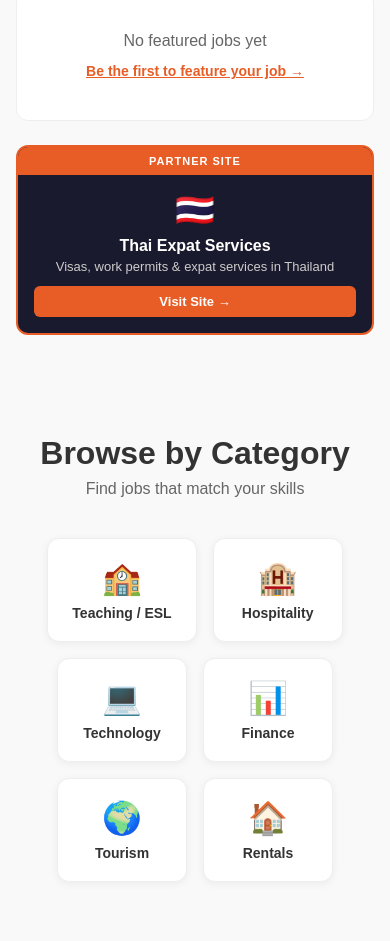
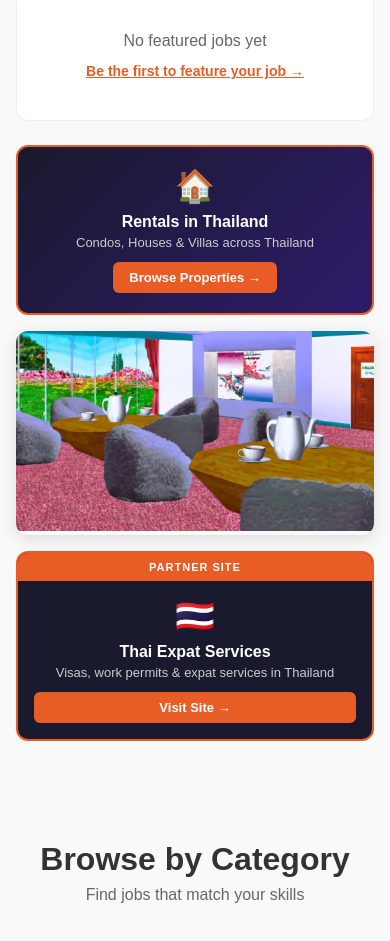
Before and after one commit to Davidjohnray/thailand-jobs, a Next.js app: page / in a window 390 px wide. Shown: the part 865-1806 px from the top of the page. Built offline with nearby package versions, Linux system fonts and the light colour scheme; no server answers; the database is empty.

Commit message:
add rentals and lucky cleaning to mobile ads section

```diff
--- a/app/page.tsx
+++ b/app/page.tsx
@@ -108,6 +108,25 @@ export default async function Home() {
           )}
 
           <div className="mobile-ads" style={{ flexDirection: 'column', gap: '16px', marginTop: '24px' }}>
+
+  {/* RENTALS - MOBILE */}
+  <a href="/rentals" style={{ textDecoration: 'none' }}>
+    <div style={{ background: 'linear-gradient(135deg, #1a1a2e 0%, #2d1b69 100%)', borderRadius: '12px', padding: '20px', border: '2px solid #E85D26', textAlign: 'center' }}>
+      <div style={{ fontSize: '32px', marginBottom: '8px' }}>🏠</div>
+      <div style={{ color: 'white', fontWeight: 'bold', fontSize: '16px', marginBottom: '4px' }}>Rentals in Thailand</div>
+      <div style={{ color: '#ccc', fontSize: '13px', marginBottom: '12px' }}>Condos, Houses & Villas across Thailand</div>
+      <div style={{ background: '#E85D26', color: 'white', padding: '8px 16px', borderRadius: '6px', fontSize: '13px', fontWeight: 'bold', display: 'inline-block' }}>Browse Properties →</div>
+    </div>
+  </a>
+
+  {/* LUCKY CLEANING - MOBILE */}
+  <a href="https://www.facebook.com/share/1AviMhTNzJ/" target="_blank" rel="noopener noreferrer" style={{ textDecoration: 'none' }}>
+    <div style={{ borderRadius: '12px', overflow: 'hidden', boxShadow: '0 4px 16px rgba(0,0,0,0.12)' }}>
+      <img src="/lucky_cleaning_service.jpg" alt="Lucky Cleaning Service Bangkok" style={{ width: '100%', height: '200px', objectFit: 'cover' }} />
+    </div>
+  </a>
+
+  {/* THAI EXPAT SERVICES - MOBILE */}
   <Link href="/coming-soon" style={{ textDecoration: 'none' }}>
     <div style={{ background: '#1a1a2e', borderRadius: '12px', overflow: 'hidden', border: '2px solid #E85D26' }}>
       <div style={{ background: '#E85D26', padding: '8px', textAlign: 'center' }}>
```
Lines whose indentation alone changed are shown as unchanged.
